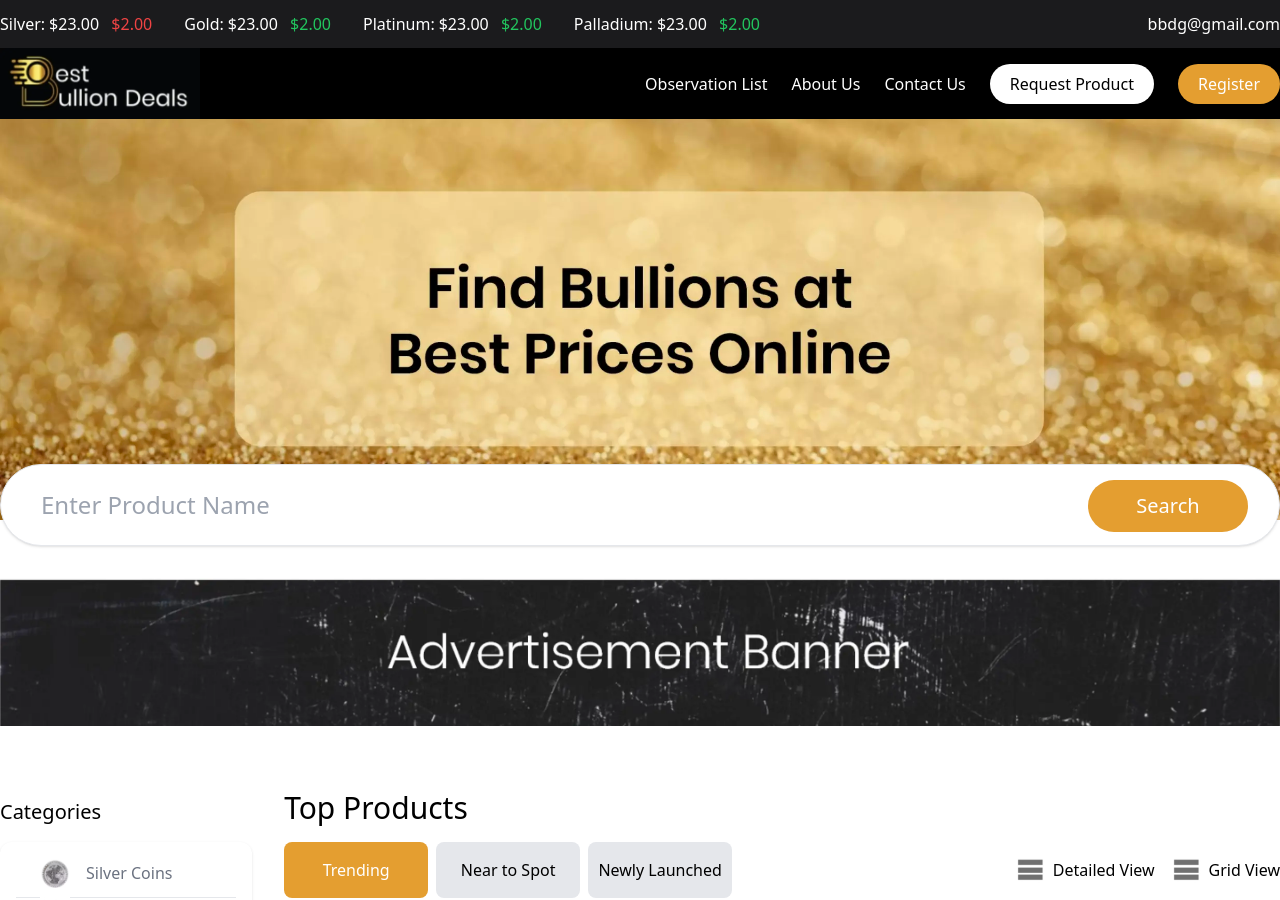
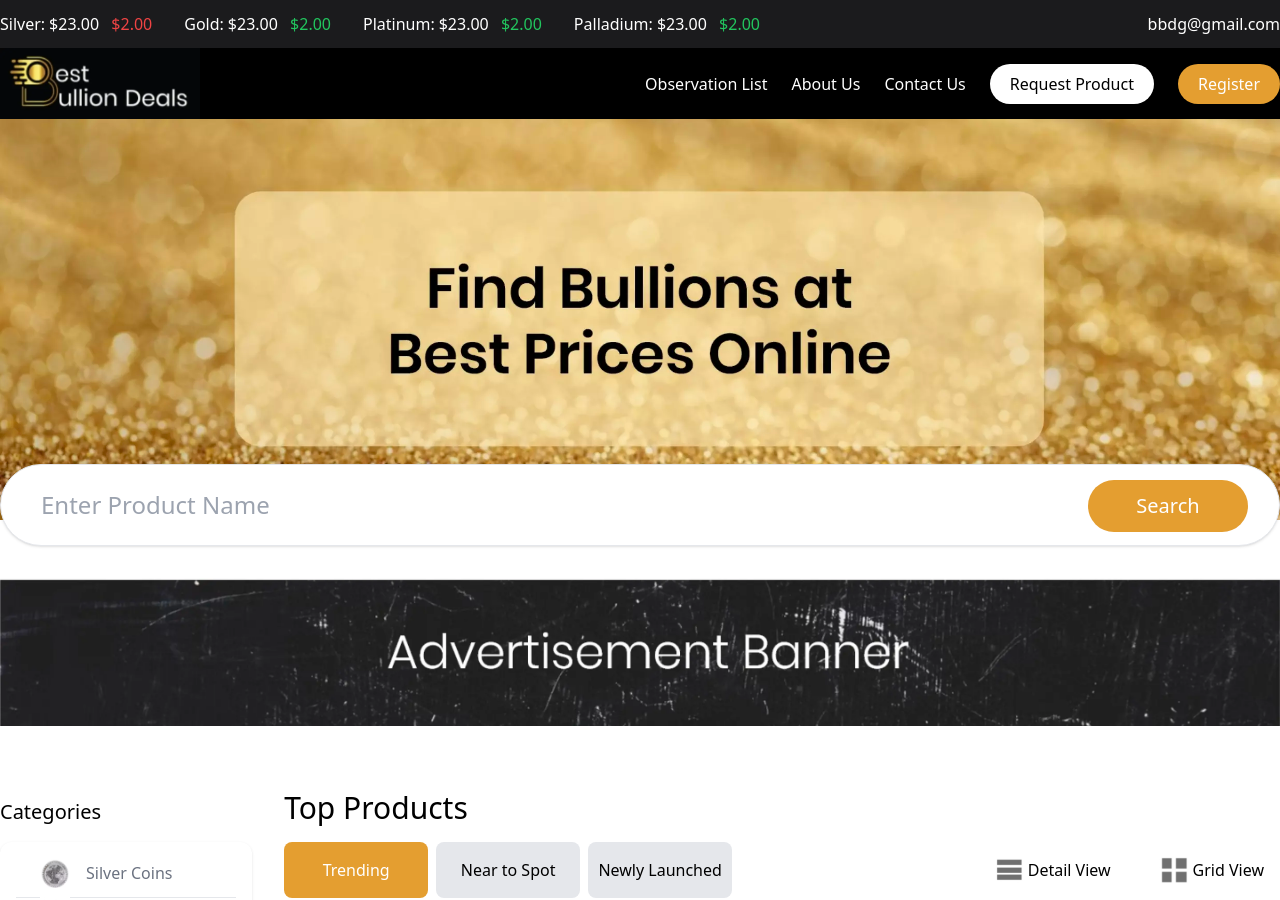
Before and after one commit to BisiDavi/bbdeals, a Next.js app: page / in a window 1280 px wide. Shown: the top 900 px of the page. Built offline with nearby package versions, Linux system fonts and the light colour scheme.

Commit message:
product updated

```diff
--- a/components/ProductGrid.tsx
+++ b/components/ProductGrid.tsx
@@ -1,8 +1,8 @@
+import { useState } from "react";
+import Image from "next/image";
 import Button from "@/components/Button";
 import Product from "@/components/Product";
 import productsContent from "@/json/products.json";
-import Image from "next/image";
-import { useState } from "react";
 
 export default function ProductGrid() {
   const [productCategory, setProductCategory] = useState("Trending");
@@ -11,14 +11,12 @@ export default function ProductGrid() {
     setProductCategory(item);
   }
 
-  const categories = ["Trending", "Near to Spot", "Newly Launched"];
-
   return (
     <div>
       <h2 className="font-normal text-3xl">Top Products</h2>
       <div className="group flex mt-4 justify-between items-center">
         <div className="left space-x-2">
-          {categories.map((item) => {
+          {productsContent.productCategories.map((item) => {
             const style =
               productCategory === item
                 ? "bg-lightOrange text-white"
@@ -33,16 +31,24 @@ export default function ProductGrid() {
             );
           })}
         </div>
-        <ul className="right flex space-x-4">
-          <li className="flex items-center space-x-2">
-            <Image src="/list.png" height={30} width={30} alt="list" />
-            <p>Detailed View</p>
-          </li>
-          <li className="flex items-center space-x-2">
-            <Image src="/list.png" height={30} width={30} alt="list" />
-            <p>Grid View</p>
-          </li>
-        </ul>
+        <div className="right flex space-x-4">
+          {productsContent.views.map((item) => (
+            <Button
+              key={item.text}
+              icon={
+                <Image
+                  src={item.icon}
+                  height={30}
+                  width={30}
+                  alt={item.text}
+                  className="mr-1"
+                />
+              }
+              text={item.text}
+              className="flex items-center hover:bg-gray-100 px-4 hover:rounded-full py-2"
+            />
+          ))}
+        </div>
       </div>
       <div className="grid grid-cols-4 gap-6 mt-4">
         {productsContent.products.map((product, index) => (
--- a/json/products.json
+++ b/json/products.json
@@ -122,5 +122,10 @@
       "img": "/gold-coin.webp",
       "text": "Gold American Eagle"
     }
+  ],
+  "productCategories": ["Trending", "Near to Spot", "Newly Launched"],
+  "views": [
+    { "text": "Detail View", "icon": "/list.png" },
+    { "text": "Grid View", "icon": "/grid.png" }
   ]
 }
```
